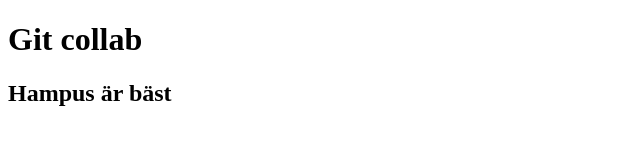
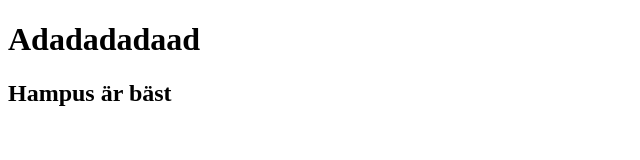
Before and after one commit to DetectiveGarcia/gitcollab, a plain HTML site: page index.html in a window 1280 px wide. Shown: the whole page, without its empty margins (0-640 px from the left). Drawn offline with Linux system fonts and the light colour scheme.

Commit message:
dadadada

```diff
--- a/index.html
+++ b/index.html
@@ -1,13 +1,12 @@
 <!DOCTYPE html>
 <html lang="en">
-<head>
-    <meta charset="UTF-8">
-    <meta name="viewport" content="width=device-width, initial-scale=1.0">
+  <head>
+    <meta charset="UTF-8" />
+    <meta name="viewport" content="width=device-width, initial-scale=1.0" />
     <title>Document</title>
-</head>
-<body>
-    <h1>Git collab
-    </h1>
+  </head>
+  <body>
+    <h1>Adadadadaad</h1>
     <div><h2>Hampus är bäst</h2></div>
-</body>
+  </body>
 </html>
```
